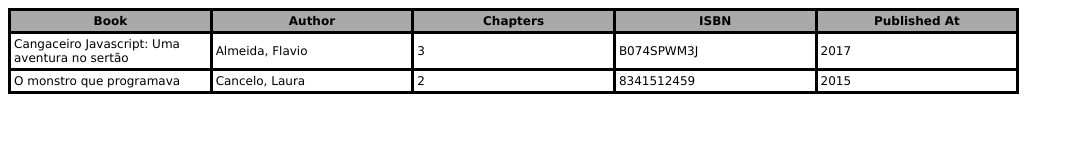
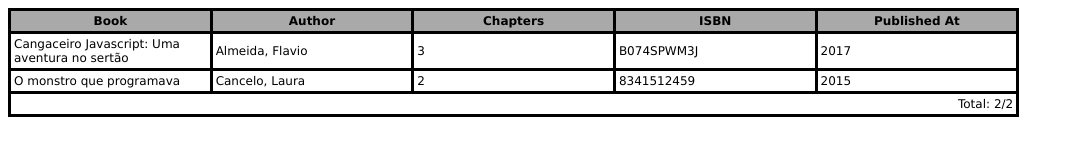
Before and after one commit to marionzr/learning-html-css-js, a plain HTML site: page bookstore/bookstore.html in a window 1280 px wide. Shown: the whole page, without its empty margins (0-1074 px from the left). Drawn offline with Linux system fonts and the light colour scheme.

Commit message:
Bookstore - Footer
- Added a footer with the total of elements in the table.

```diff
--- a/bookstore/bookstore.html
+++ b/bookstore/bookstore.html
@@ -6,6 +6,7 @@
     <meta name="viewport" content="width=device-width, initial-scale=1.0">
     <link rel="stylesheet" href="../css/style.css">
     <link rel="stylesheet" href="../css/table.css">
+    <link rel="stylesheet" href="./css/bookstore.css">
     <title>Catalog</title>
 </head>
 <body>
@@ -19,7 +20,7 @@
                 <th>Published At</th>
             </tr>
         </thead>
-        <tbody id="books.items">
+        <tbody id="books_items">
             <!-- Place holder -->
             <tr>
                 <td>The magic box</td>
@@ -37,6 +38,11 @@
             </tr>
             <!-- Place holder -->
         </tbody>
+        <tfoot>
+            <tr>
+                <td colspan="5" id="books_items_count">0</td>
+            </tr>
+        </tfoot>
     </table>
 
     <script src="../js/index.js"></script>
--- /dev/null
+++ b/bookstore/css/bookstore.css
@@ -0,0 +1,7 @@
+#books_items_count {
+  text-align: right;
+}
+
+#books_items_count::before {
+  content: "Total: ";
+}
--- a/bookstore/js/books.js
+++ b/bookstore/js/books.js
@@ -47,7 +47,7 @@ let _books = [
                     page: 28,
                 },
             ],
-        }
+        },
     ];
 
 
@@ -66,12 +66,13 @@ function getBooks(preticate) {
     }
 
     // Filters (if predice is defined) the books.
-    let books = _books.filter(preticate)
+    let books = _books.filter(preticate);
 
     let response = {
         id: requestId,
         date: requestDate,
         books: books,
+        totalCount: _books.length,
     }
 
     return response;
--- a/bookstore/js/bookstore.js
+++ b/bookstore/js/bookstore.js
@@ -19,16 +19,19 @@ function addBookIntoTBody(tBody, book) {
 
 function addBooksIntoTable() {
      // Gets the tbody by ID.
-    tBody = document.getElementById("books.items");
+    let tBody = document.getElementById("books_items");
     tBody.innerHTML = "";
 
-    let response = getBooks(book => book.publishedAt > 2000);
+    let response = getBooks();
     let books = response.books;
 
     for (let i = 0; i < books.length; i++) {
         let book = books[i];
         addBookIntoTBody(tBody, book);
     }
+
+    let tFoot = document.getElementById("books_items_count");
+    tFoot.innerText = `${books.length}/${response.totalCount}`;
 }
 
 addBooksIntoTable();
```
